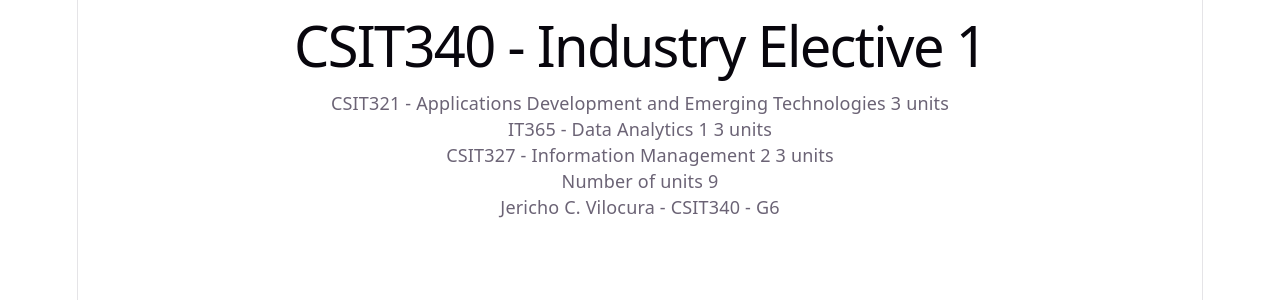
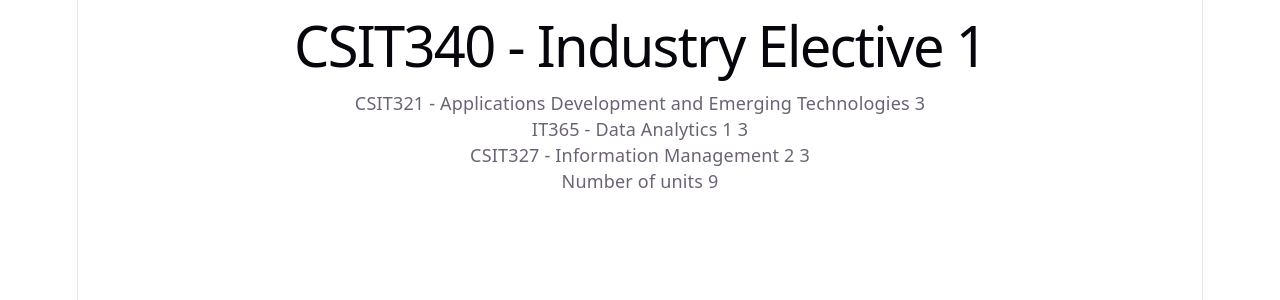
Before and after one commit to Jericho-args/CSIT340G6-Lab3-Vilocura, a React (Vite) app: page / in a window 1280 px wide. Shown: the top 300 px of the page. Built offline with nearby package versions, Linux system fonts and the light colour scheme.

Commit message:
1.4: course information step 4

```diff
--- a/src/App.jsx
+++ b/src/App.jsx
@@ -1,13 +1,15 @@
 const Header = (props) => {
   return <h1>{props.course}</h1>
 }
+
 const Part = (props) => {
   return (
     <p>
-     {props.name} {props.exercises} units
+      {props.name} {props.exercises}
     </p>
   )
 }
+
 const Content = (props) => {
   return (
     <div>
@@ -26,6 +28,7 @@ const Content = (props) => {
     </div>
   )
 }
+
 const Total = (props) => {
   return (
     <p>
@@ -36,17 +39,11 @@ const Total = (props) => {
     </p>
   )
 }
-const Footer = (props) => {
- return (
-<footer>
-     {props.name} - {props.courseCode} - {props.section}
-</footer>
- )
-}
+
 const App = () => {
- const course = {
-   name: 'CSIT340 - Industry Elective 1',
-   parts: [
+  const course = 'CSIT340 - Industry Elective 1'
+
+  const parts = [
     {
       name: 'CSIT321 - Applications Development and Emerging Technologies',
       exercises: 3
@@ -60,21 +57,14 @@ const App = () => {
       exercises: 3
     }
   ]
- }
- const fullName = 'Jericho C. Vilocura'
- const courseCode = 'CSIT340'
- const section = 'G6'
+
   return (
     <div>
-<Header course={course.name} />
-<Content parts={course.parts} />
-<Total parts={course.parts} />
-<Footer
-       name={fullName}
-       courseCode={courseCode}
-       section={section}
-     />
+      <Header course={course} />
+      <Content parts={parts} />
+      <Total parts={parts} />
     </div>
   )
 }
+
 export default App
```
Lines whose indentation alone changed are shown as unchanged.
